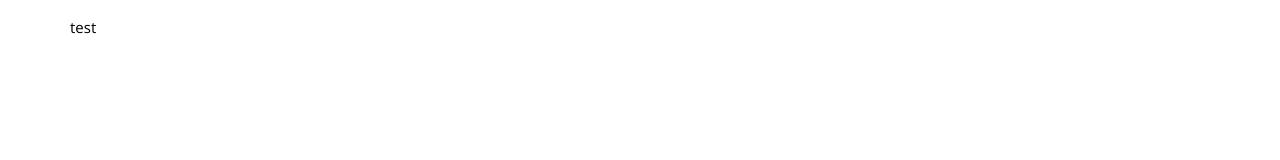
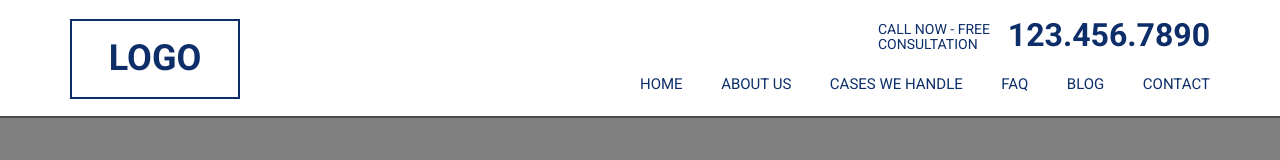
Before and after one commit to Firefly718/FDT-test, a website: page index.html in a window 1280 px wide. Drawn offline with nearby package versions, Linux system fonts and the light colour scheme.

Commit message:
finished header for main page

```diff
--- a/index.html
+++ b/index.html
@@ -6,12 +6,32 @@
     <meta http-equiv="X-UA-Compatible" content="ie=edge">
     <link rel="shortcut icon" href="favicon.ico" type="image/x-icon">
     <link rel="stylesheet" href="css/styles.css">
-    <title>teeeest</title>
+    <title>Law</title>
 </head>
 
 <body>
-    <div class="container">
-        <p>test</p>
-    </div>
+    <header class="header">
+        <div class="container">
+            <div class="header__wrap">
+                <a href="#" class="header__logo">logo</a>
+
+                <div class="header__menu">
+                    <div class="header__phone">
+                        <div class="header__phone--text">Call now - free consultation</div>
+                        <a href="tel:+123.456.7890" class="header__phone--num">123.456.7890</a>
+                    </div>
+
+                    <div class="header__nav">
+                        <a href="#" class="header__nav--item">Home</a>
+                        <a href="#" class="header__nav--item">About us</a>
+                        <a href="#" class="header__nav--item">Cases we handle</a>
+                        <a href="#" class="header__nav--item">Faq</a>
+                        <a href="#" class="header__nav--item">Blog</a>
+                        <a href="#" class="header__nav--item">Contact</a>
+                    </div>
+                </div>
+            </div>
+        </div>
+    </header>
 </body>
 </html>
--- a/scss/_mixins.scss
+++ b/scss/_mixins.scss
@@ -14,3 +14,8 @@
     background-repeat: no-repeat;
     background-size: contain;
 }
+
+@mixin linkClear {
+    color: #000;
+    text-decoration: none;
+}
--- a/scss/_variables.scss
+++ b/scss/_variables.scss
@@ -1,2 +1 @@
-$orangeBrand: #ff6b00;
-$greenBrand: #a7c93d;
+$brandColor: #0d2e69;
--- a/scss/styles.scss
+++ b/scss/styles.scss
@@ -1,4 +1,4 @@
-@import url('https://fonts.googleapis.com/css?family=Open+Sans:300,400,700&display=swap');
+@import url('https://fonts.googleapis.com/css2?family=Roboto:wght@400;700&display=swap');
 
 @import 'normalize',
         'mixins',
@@ -15,7 +15,8 @@ html {
 
 body {
     min-height: 100%;
-    font: 1.5rem/1.6 'Open Sans', sans-serif;
+    font: 1.5rem/1.6 'Roboto', sans-serif;
+    background-color: gray;
 }
 
 .container {
@@ -23,3 +24,66 @@ body {
     max-width: 1140px;
     width: 96%;
 }
+
+// ------------------------------------------- HEADER
+.header {
+    height: 11.8rem;
+    background-color: #fff;
+    border-bottom: 2px solid #4c4c4c;
+    text-transform: uppercase;
+    color: $brandColor;
+    // outline: 2px solid red;
+    &__wrap {
+        @include flexCenter;
+        justify-content: space-between;
+        height: 11.8rem;
+        // outline: 2px solid orangered;
+    }
+    &__logo {
+        font-weight: bold;
+        font-size: 3.6rem;
+        border: 2px solid $brandColor;
+        width: 17rem;
+        text-align: center;
+        height: 8rem;
+        @include flexCenter;
+        @include linkClear;
+        color: $brandColor;
+    }
+    &__menu {
+        width: 57rem;
+        display: flex;
+        flex-direction: column;
+        align-items: flex-end;
+        // outline: 2px solid red;
+    }
+    &__phone {
+        width: 33.2rem;
+        display: flex;
+        margin-bottom: 2rem;
+        // outline: 2px solid blue;
+        &--text {
+            width: 40%;
+            font-size: 1.4rem;
+            line-height: 1.5rem;
+            // outline: 2px solid green;
+        }
+        &--num {
+            font-size: 3.2rem;
+            line-height: 2.7rem;
+            font-weight: bold;
+            @include linkClear;
+            color: $brandColor;
+        }
+    }
+    &__nav {
+        display: flex;
+        justify-content: space-between;
+        width: 100%;
+        &--item {
+            @include linkClear;
+            color: $brandColor;
+        }
+        // outline: 2px solid orange;
+    }
+}
```
Also changed, not shown: css/styles.css.
